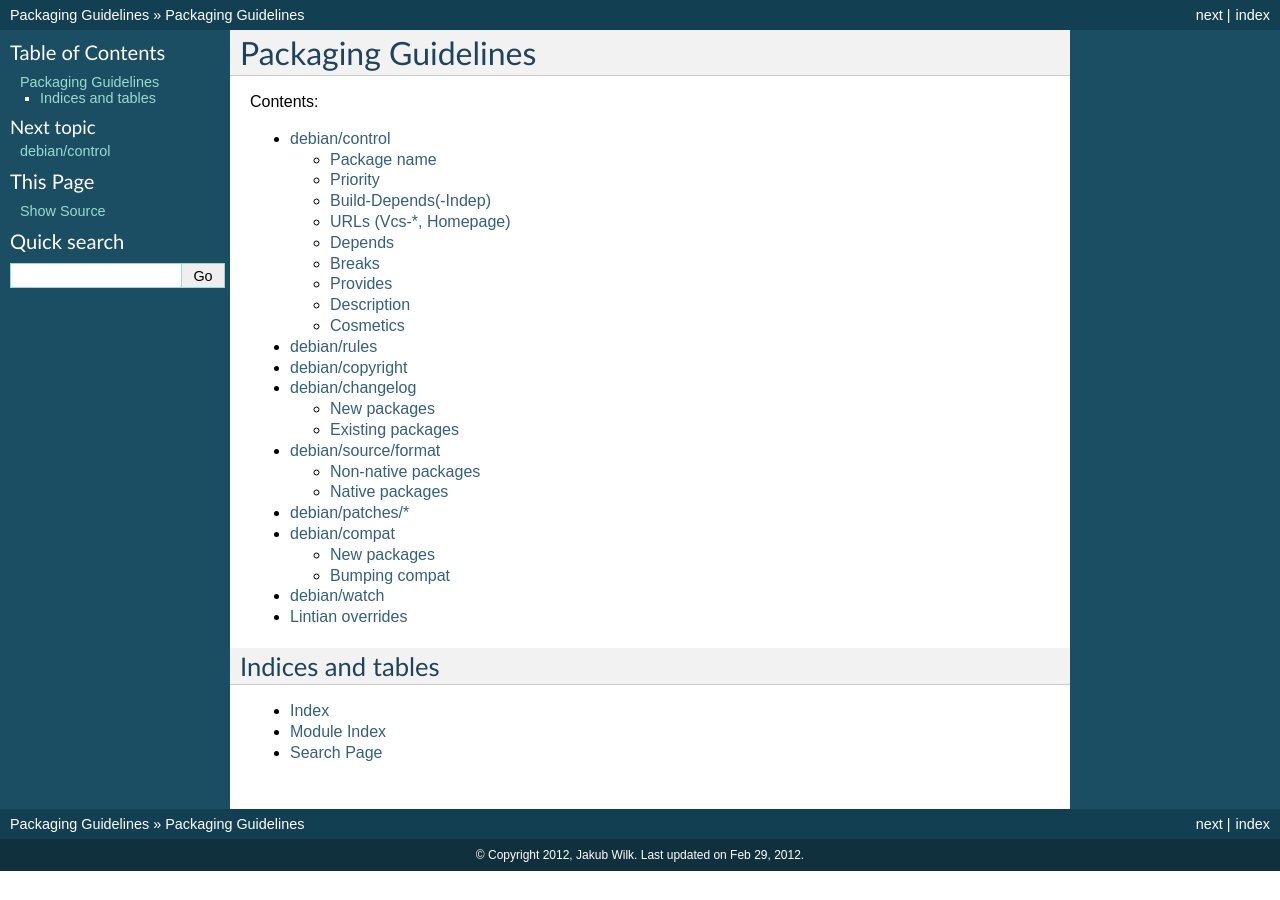
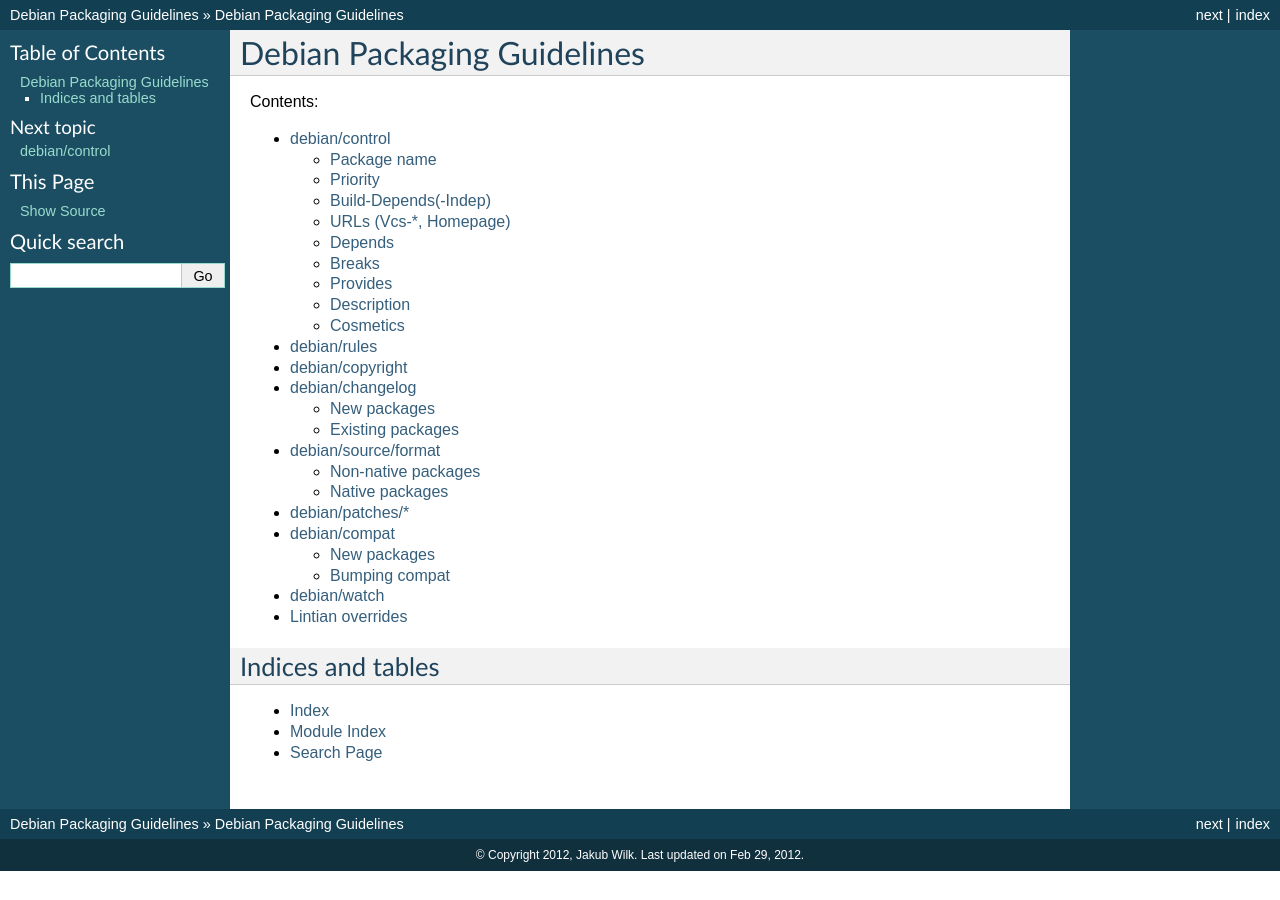
Before and after one commit to jwilk-archive/debian-packaging-guidelines, a Sphinx documentation site: the page built from source/index.txt, in a window 1280 px wide. Built offline with Sphinx 7.4.7, drawn with Linux system fonts in a browser that asks for light colours.

Commit message:
Add “Debian” to title.

```diff
--- a/source/conf.py
+++ b/source/conf.py
@@ -19,7 +19,7 @@
 master_doc = 'index'
 
 # General information about the project.
-project = u'Packaging Guidelines'
+project = u'Debian Packaging Guidelines'
 copyright = u'2012, Jakub Wilk'
 
 # The short X.Y version.
--- a/source/index.txt
+++ b/source/index.txt
@@ -1,6 +1,6 @@
-====================
-Packaging Guidelines
-====================
+===========================
+Debian Packaging Guidelines
+===========================
 
 Contents:
 
```
